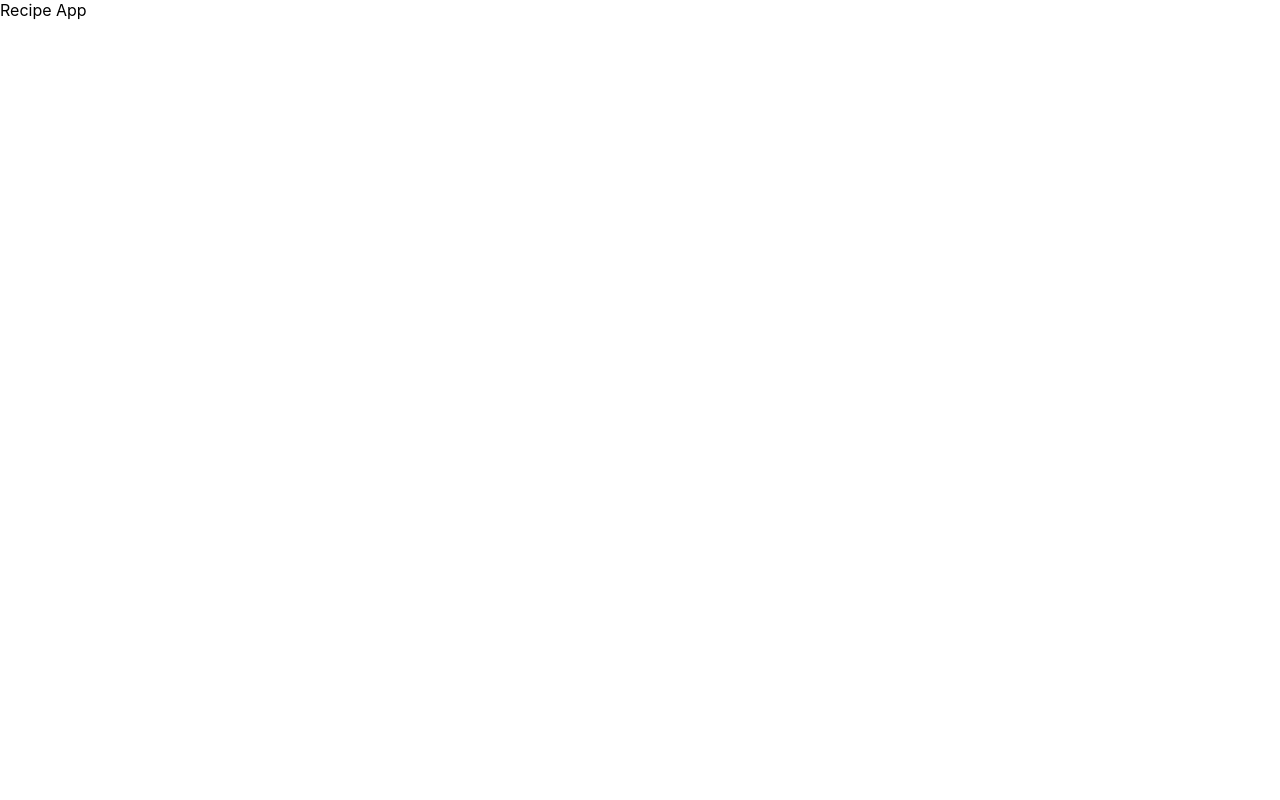
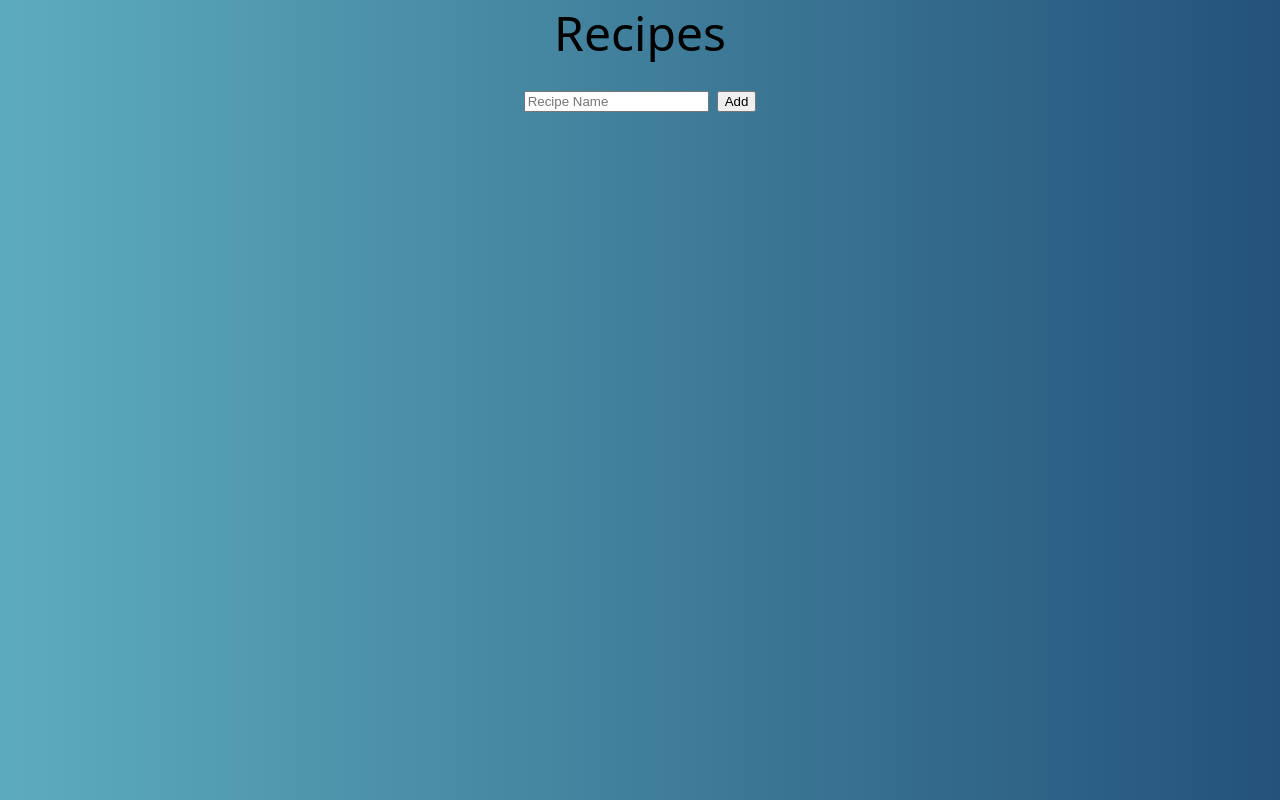
Before and after one commit to cw417/react-recipes, a React (Create React App) app: page / in a window 1280 px wide. Built offline with nearby package versions, Linux system fonts and the light colour scheme.

Commit message:
Create add recipe functionality

```diff
--- a/src/App.css
+++ b/src/App.css
@@ -0,0 +1,24 @@
+body {
+  background: linear-gradient(to right, #5dacbd, #24527a);
+  font-family: system-ui, -apple-system, BlinkMacSystemFont, 'Segoe UI', Roboto, Oxygen, Ubuntu, Cantarell, 'Open Sans', 'Helvetica Neue', sans-serif;
+}
+
+.pad-left {
+  padding-left: 0.5em;
+}
+
+.container {
+  display: flex;
+  flex-direction: column;
+  justify-content: center;
+  align-items: center;
+}
+
+.container--header {
+  margin-bottom: 2em;
+}
+
+.container--header__title {
+  font-size: 3em;
+  margin-bottom: 0.5em;
+}
--- a/src/App.js
+++ b/src/App.js
@@ -20,10 +20,56 @@ function App() {
     localStorage.setItem(LOCAL_STORAGE_KEY, JSON.stringify(recipes))
   }, [recipes])
 
+  function handleAddRecipe() {
+    const name = recipeNameRef.current.value
+    if (name === '') return
+    setRecipes(prev => {
+      return [...prev,
+        {
+          id: uuidv4(),
+          name: name,
+          ingredients: [],
+          selected: false,
+          editing: false
+        }
+      ]
+    })
+    console.log(`added ${name} to recipes`)
+    recipeNameRef.current.value = null
+  }
+
+  function handleKeyPress(event) {
+    if (event.keyCode === 13 || event.which === 13) {
+      handleAddRecipe()
+    }
+  }
+
+
   return (
-    <div className="App">
-      Recipe App
-    </div>
+    <>
+      <div className='container--app'>
+        <div className='container container--header'>
+          <div className='container--header__title'>
+            Recipes
+          </div>
+
+          <div className='container--header__addRecipe'>
+            <input
+              placeholder='Recipe Name'
+              type='text'
+              ref={recipeNameRef}
+              onKeyPress={handleKeyPress}
+            />
+            <span className='pad-left' >
+              <button
+                onClick={handleAddRecipe}
+              > Add</button>
+            </span>
+          </div>
+
+        </div>
+      </div>
+    </>
   );
 }
 
```
